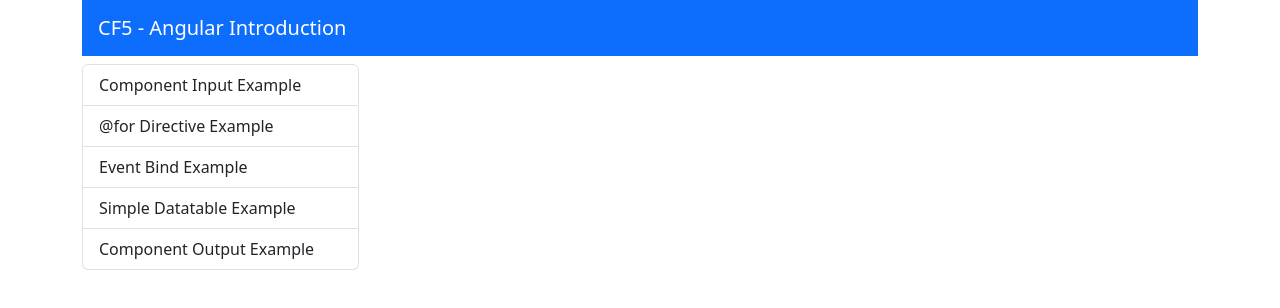
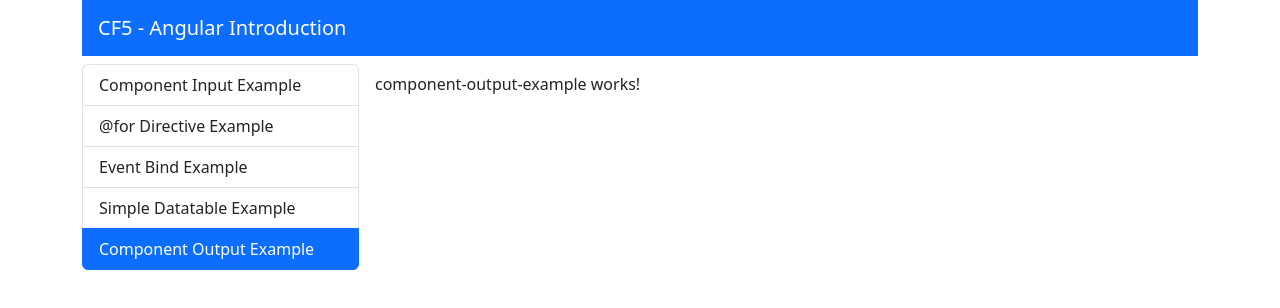
Before and after one commit to elisavetTerz/angular-introduction, an Angular app: page /component-output-example in a window 1280 px wide. Before the commit this address led to /. Shown: the top 308 px of the page. Built offline with nearby package versions, Linux system fonts and the light colour scheme.

Commit message:
09-component-output creation

```diff
--- a/src/app/app.routes.ts
+++ b/src/app/app.routes.ts
@@ -6,6 +6,7 @@ import { ComponentInputExampleComponent } from './components/component-input-exa
 import { ForDirectiveExampleComponent } from './components/for-directive-example/for-directive-example.component';
 import { SimpleDatatableComponent } from './components/simple-datatable/simple-datatable.component';
 import { SimpleDatatableExampleComponent } from './components/simple-datatable-example/simple-datatable-example.component';
+import { ComponentOutputExampleComponent } from './components/component-output-example/component-output-example.component';
 
 export const routes: Routes = [
   {
@@ -15,5 +16,7 @@ export const routes: Routes = [
   {  path: 'for-directive-example', component: ForDirectiveExampleComponent,},
   { path: 'event-bind-example', component: EventBindExampleComponent },
   { path: 'simple-datatable-example', component: SimpleDatatableExampleComponent },
+  { path: 'component-output-example', component: ComponentOutputExampleComponent },
+
   { path: '', component: WelcomeComponent },
 ];
--- /dev/null
+++ b/src/app/components/component-output-example/component-output-example.component.html
@@ -0,0 +1 @@
+<p>component-output-example works!</p>
```
Also changed, not shown: src/app/components/component-output-example/component-output-example.component.ts (added, +12 -0 lines), src/app/components/component-output-example/component-output-example.component.css (added).
